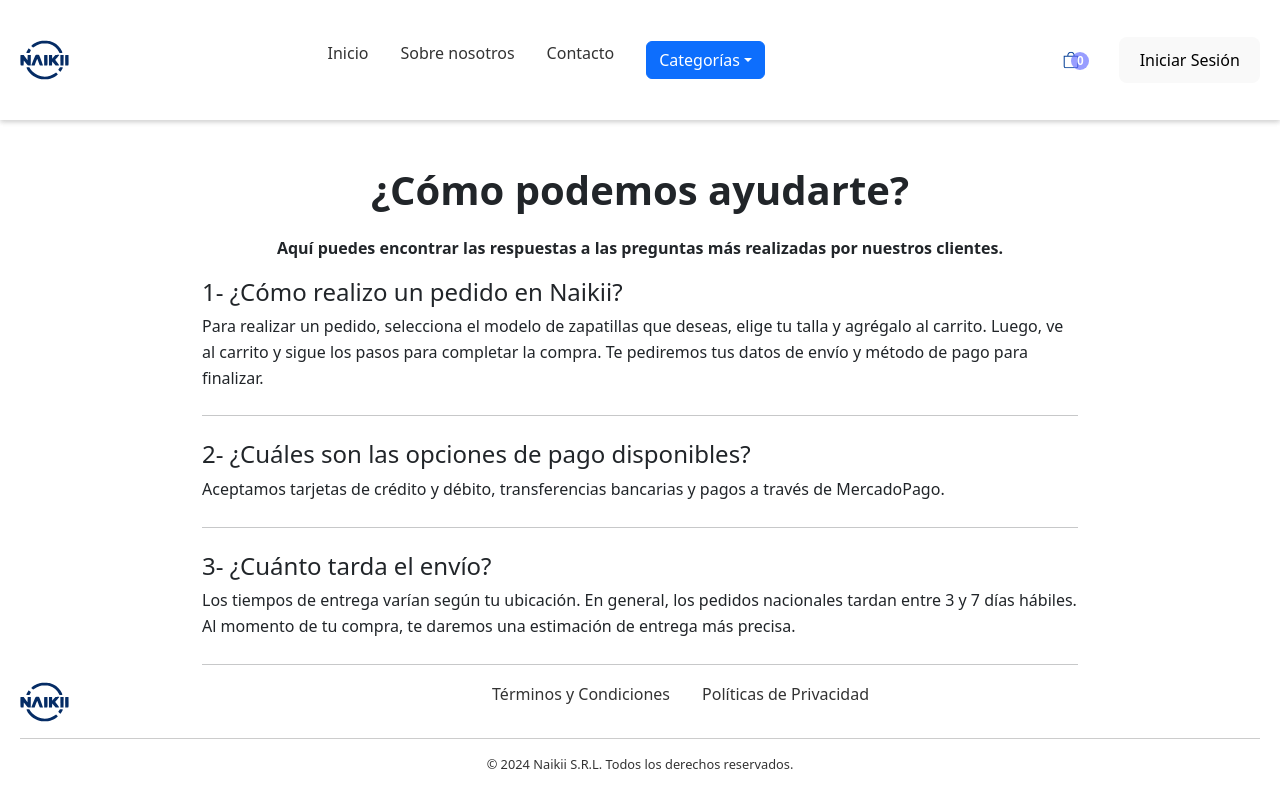
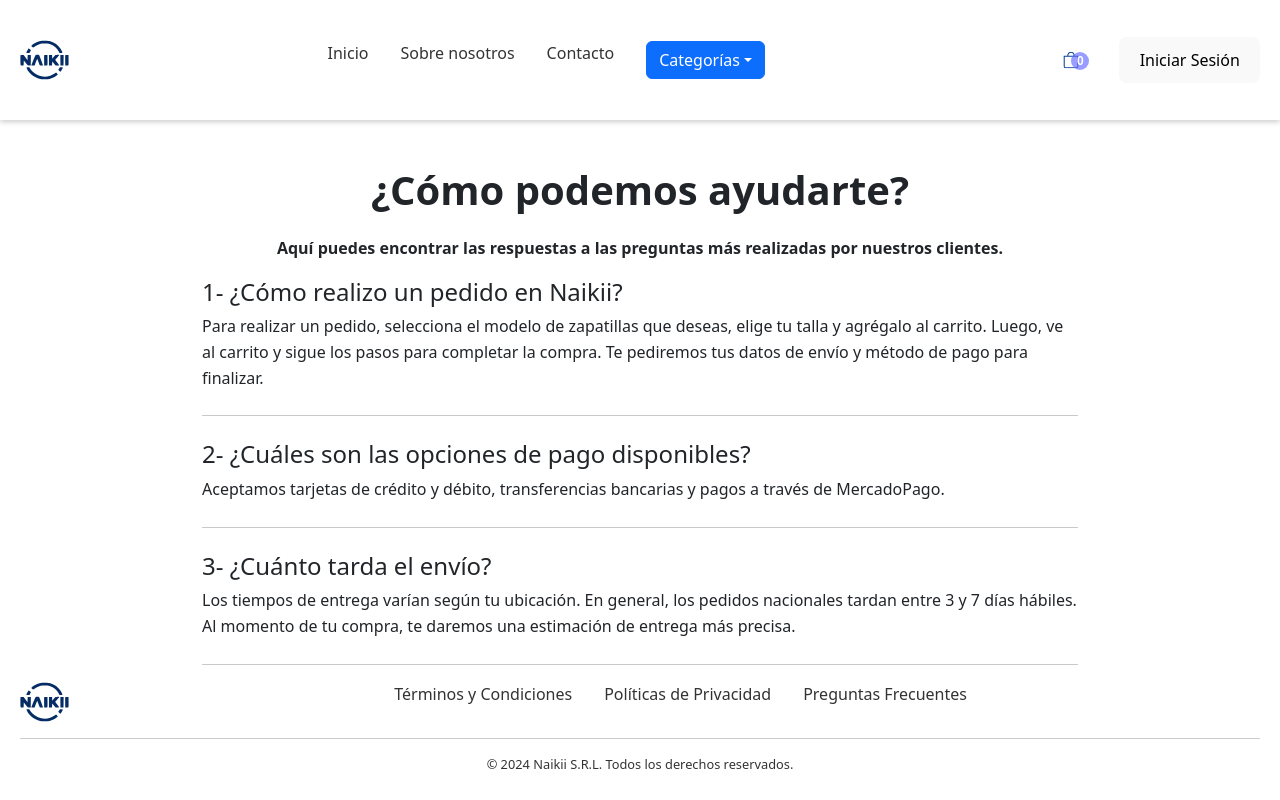
Before and after one commit to mflorbird/Frontend_API_TPO, a React (Vite) app in the folder Frontend_API_TPO/: page /FAQ in a window 1280 px wide. Shown: the top 800 px of the page. Built offline with nearby package versions, Linux system fonts and the light colour scheme; data requests are answered from the project's data file.

Commit message:
Footer_FAQ
Modifico el footer y agrego FAQ

```diff
--- a/Frontend_API_TPO/src/components/Footer.jsx
+++ b/Frontend_API_TPO/src/components/Footer.jsx
@@ -10,6 +10,7 @@ const Footer = () => {
         <ul className="footer-links">
           <a href="/terminos-y-condiciones">Términos y Condiciones</a>
           <a href="/politicas-de-privacidad">Políticas de Privacidad</a>
+          <a href="/FAQ">Preguntas Frecuentes</a>
         </ul>
       </div>
       <div className="footer-divider"/>
```
